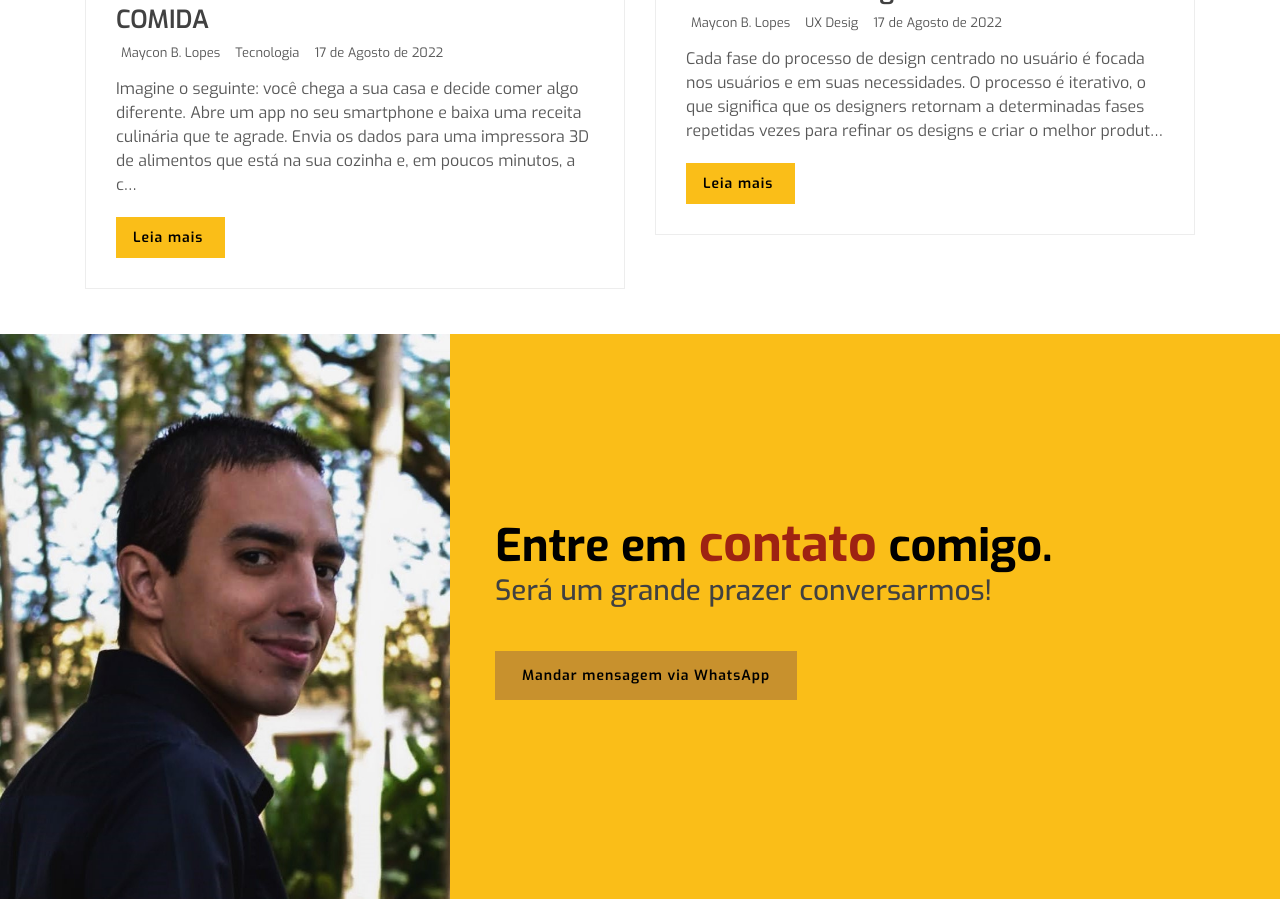
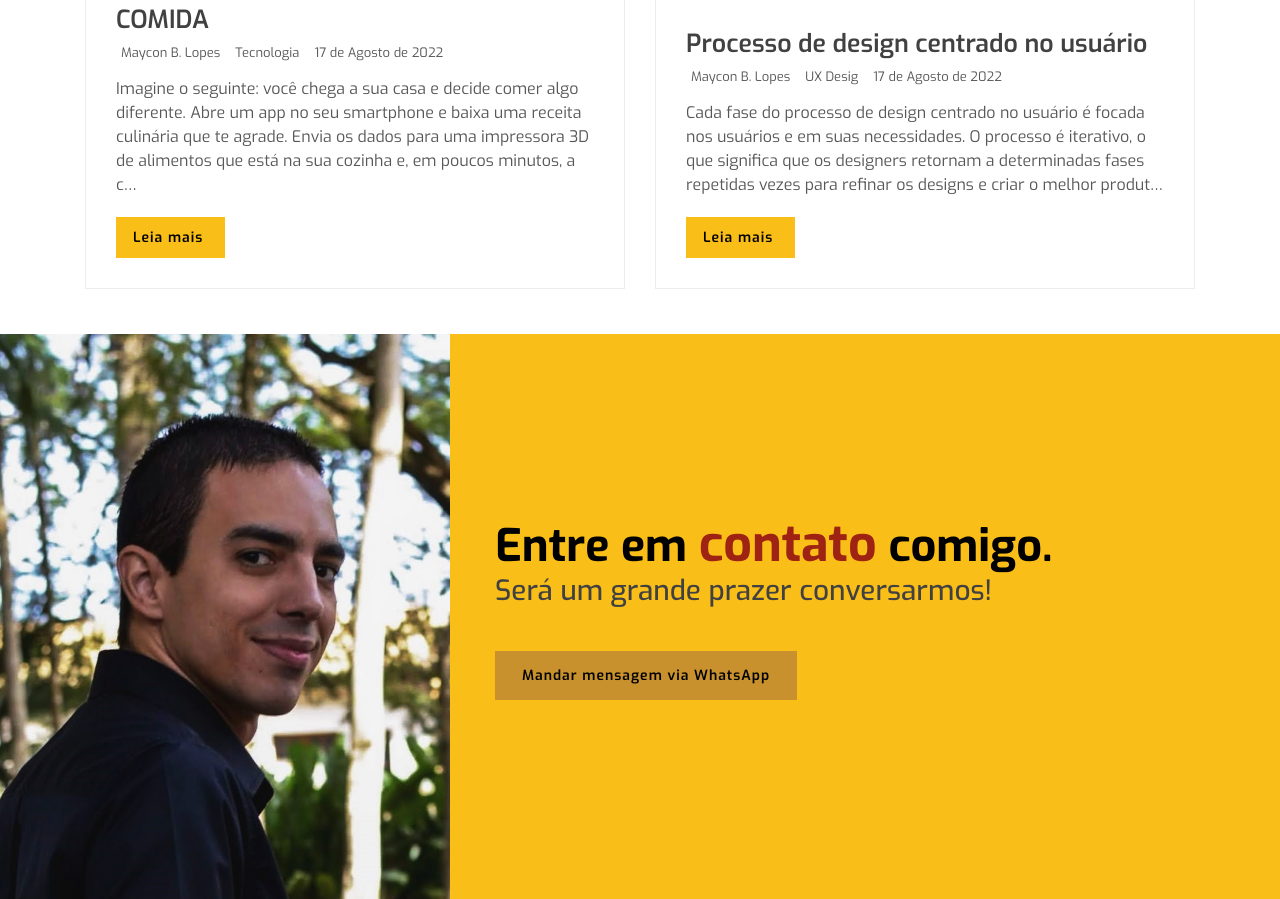
Before and after one commit to mayconblopes/portfolio, a Django app: page / in a window 1280 px wide. Shown: the part 5134-6033 px from the top of the page. Run offline with Django 4.2, Linux system fonts and the light colour scheme; data comes from the database, SQL or seed files in the repository; some libraries are stand-ins or nearby versions.

Commit message:
Fixed align of Portfolio Items

```diff
--- a/static/css/style.css
+++ b/static/css/style.css
@@ -882,6 +882,11 @@ a:focus {
 /*******************************/
 /******** Portfolio CSS ********/
 /*******************************/
+
+.row {
+    align-items: flex-end;
+}
+
 .portfolio {
     position: relative;
     padding: 45px 0 15px 0;
```
